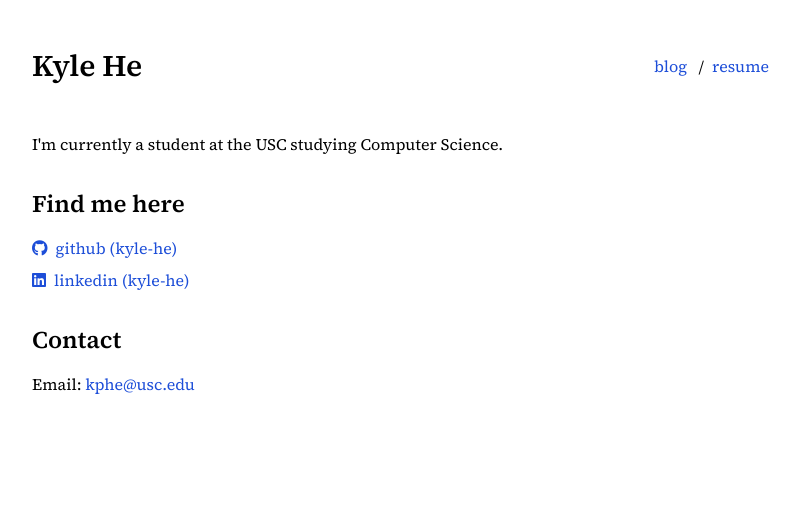
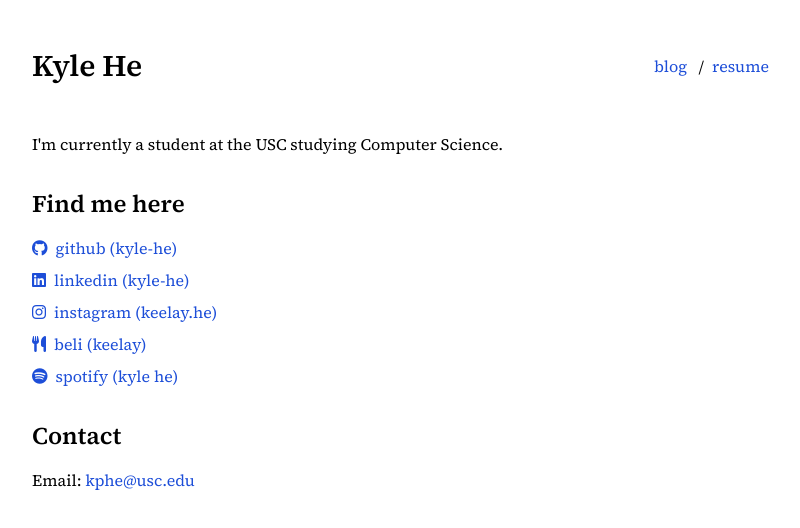
Before and after one commit to kyle-he/kyle-he.github.io, a SvelteKit app: page / in a window 1280 px wide. Shown: the top 528 px of the page, without its empty margins (240-1040 px from the left). Built offline with nearby package versions, Linux system fonts and the light colour scheme.

Commit message:
add links

```diff
--- a/src/routes/+page.svelte
+++ b/src/routes/+page.svelte
@@ -33,6 +33,30 @@
           >linkedin (kyle-he)</a
         >
       </li>
+      <li class="mt-2 flex items-center">
+        <i class="fab fa-instagram text-blue-700 mr-2"></i>
+        <a
+          href="https://instagram.com/keelay.he"
+          class="link-highlight"
+          >instagram (keelay.he)</a
+        >
+      </li>
+      <li class="mt-2 flex items-center">
+        <i class="fas fa-utensils text-blue-700 mr-2"></i>
+        <a
+          href="https://beliapp.co/app/keelay"
+          class="link-highlight"
+          >beli (keelay)</a
+        >
+      </li>
+      <li class="mt-2 flex items-center">
+        <i class="fab fa-spotify text-blue-700 mr-2"></i>
+        <a
+          href="https://open.spotify.com/user/12147947115?si=68e0208a1bee4749"
+          class="link-highlight"
+          >spotify (kyle he)</a
+        >
+      </li>
     </ul>
   </section>
 
```
